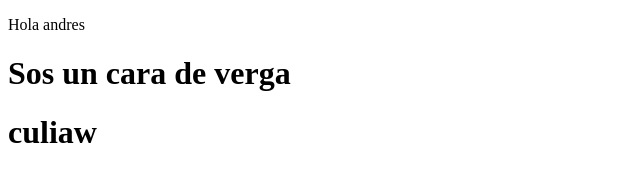
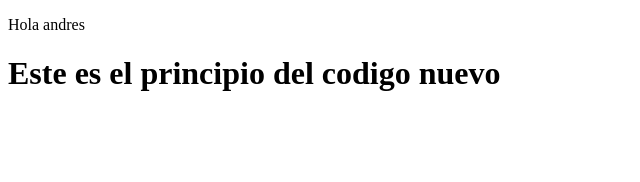
Before and after one commit to llsf1/Andres, a plain HTML site: page index.html in a window 1280 px wide. Shown: the whole page, without its empty margins (0-640 px from the left). Drawn offline with Linux system fonts and the light colour scheme.

Commit message:
este es el repositorio

```diff
--- a/index.html
+++ b/index.html
@@ -8,7 +8,6 @@
 <body>
     <p>Hola andres</p>
 
-    <h1>Sos un cara de verga</h1>
-    <h1>culiaw</h1>
+    <h1>Este es el principio del codigo nuevo</h1>
 </body>
 </html>
```
